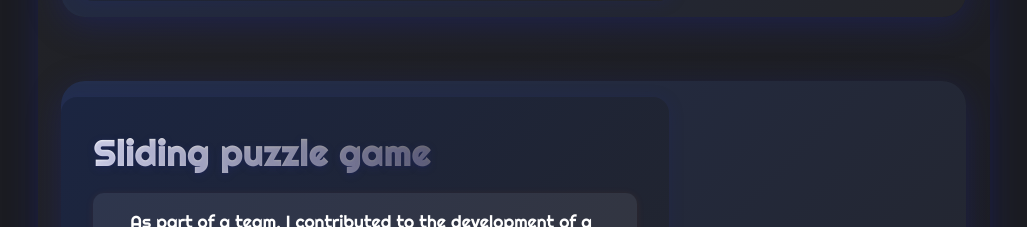
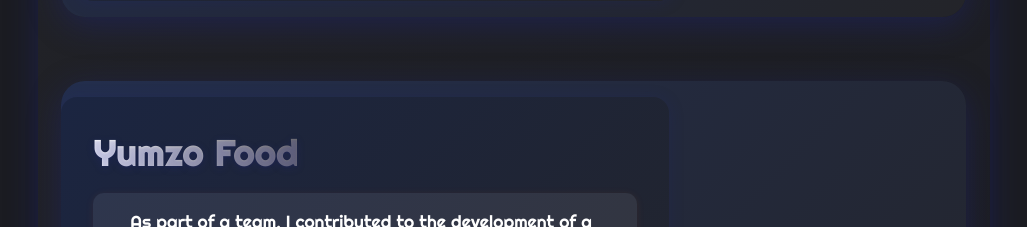
Before and after one commit to MoumenMHT/personal-portfolio, a Vue app: page / in a window 1280 px wide. Shown: the part 4560-4787 px from the top of the page, without its empty margins (155-1182 px from the left). Built offline with nearby package versions, Linux system fonts and the light colour scheme.

Commit message:
few changes

```diff
--- a/src/components/Projects.vue
+++ b/src/components/Projects.vue
@@ -32,7 +32,7 @@
         leave-active-class="animate__animated animate__fadeOut">
         <div v-if="projectsRight" class="Projects--contentRight">
           <div class="Projects--contentRight__main">
-              <p class="Projects--contentRight__main-text" style="direction: ltr;">{{ $t('projects.projects.first.title') }}</p>
+              <p class="Projects--contentRight__main-text" style="direction: ltr;">{{ $t('projects.projects.third.title') }}</p>
               <div class="Projects--contentRight__main-description" style="direction: ltr;">
                 <span>
                   {{ $t('projects.projects.third.description') }}
@@ -40,7 +40,7 @@
               </div>
             <div class="Projects--contentRight__main-social">
 
-              <ion-icon @click="projectClick('githubSlidingPuzzle')" name="logo-octocat"></ion-icon>
+              <ion-icon @click="projectClick('githubYumzo')" name="logo-octocat"></ion-icon>
             </div>
           </div>
           <div class="d-flex justify-content-end Projects--contentLeft__image Projects--Floowy__image">
--- a/src/i18n/translations.js
+++ b/src/i18n/translations.js
@@ -78,11 +78,7 @@
     projects: {
       title: 'Projects',
       projects: {
-        first: {
-          title: 'Sliding puzzle game',
-          description:
-            "I developed a slide puzzle game in Java featuring game state saving and a highest score tracking system. The project focused on implementing core game logic, ensuring smooth user interaction, and providing persistence so players can resume progress while competing for top scores.",
-        },
+
         second: {
           title: '7akibati',
           description:
@@ -113,7 +109,7 @@
         about: {
           one: 'Salut!',
           two: 'Je suis Abdelmoumen, mieux connu sous le nom de \'Moumen\'. Je suis plus qu\'un robot qui code 🤖, je suis un humain qui essaie d\'apprendre de nouvelles choses et de développer des projets incroyables avec ❤️ en rencontrant des personnes extraordinaires en chemin',
-          three: 'N\'hésitez pas à me suivre sur GitHub @MoumenMHT - voir la page des contacts.'
+          three: 'N\'hésitez pas à me suivre sur GitHub MoumenMHT - voir la page des contacts.'
         }
       },
       languageNotice: " Vous pouvez toujours changer la langue du site"
```
